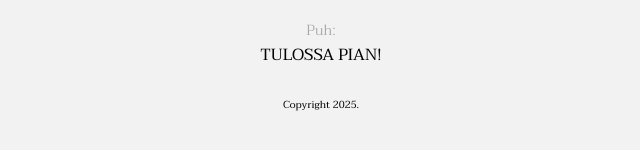
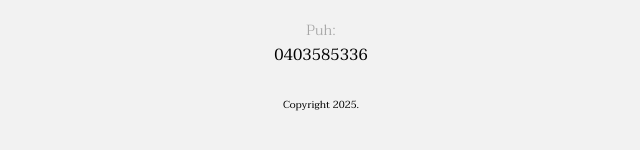
Before and after one commit to veetitaren/mun-kotisivut, a plain HTML site: page index.html in a window 1280 px wide. Shown: the part 1394-1544 px from the top of the page, 319-959 px from the left. Drawn offline with Linux system fonts and the light colour scheme.

Commit message:
Update index.html

```diff
--- a/index.html
+++ b/index.html
@@ -53,7 +53,7 @@
 			<header class="align-center">
 				<h2>Yhteystiedot</h2>
 				Sähköposti: <h4>tarenveeti@gmail.com</h4>
-				Puh: <h4>TULOSSA PIAN!</h4>
+				Puh: <h4>0403585336</h4>
 
 			</header>
 
```
